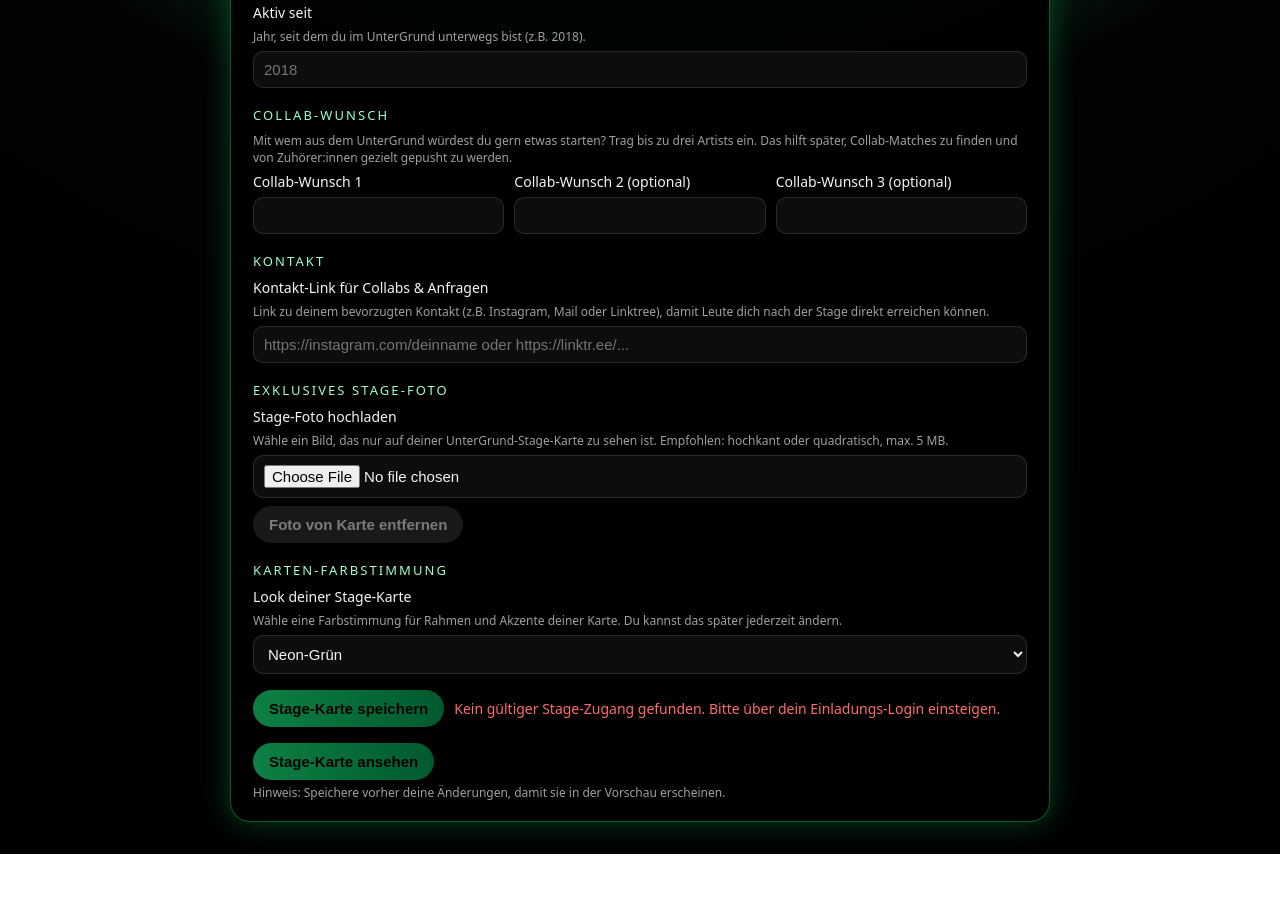
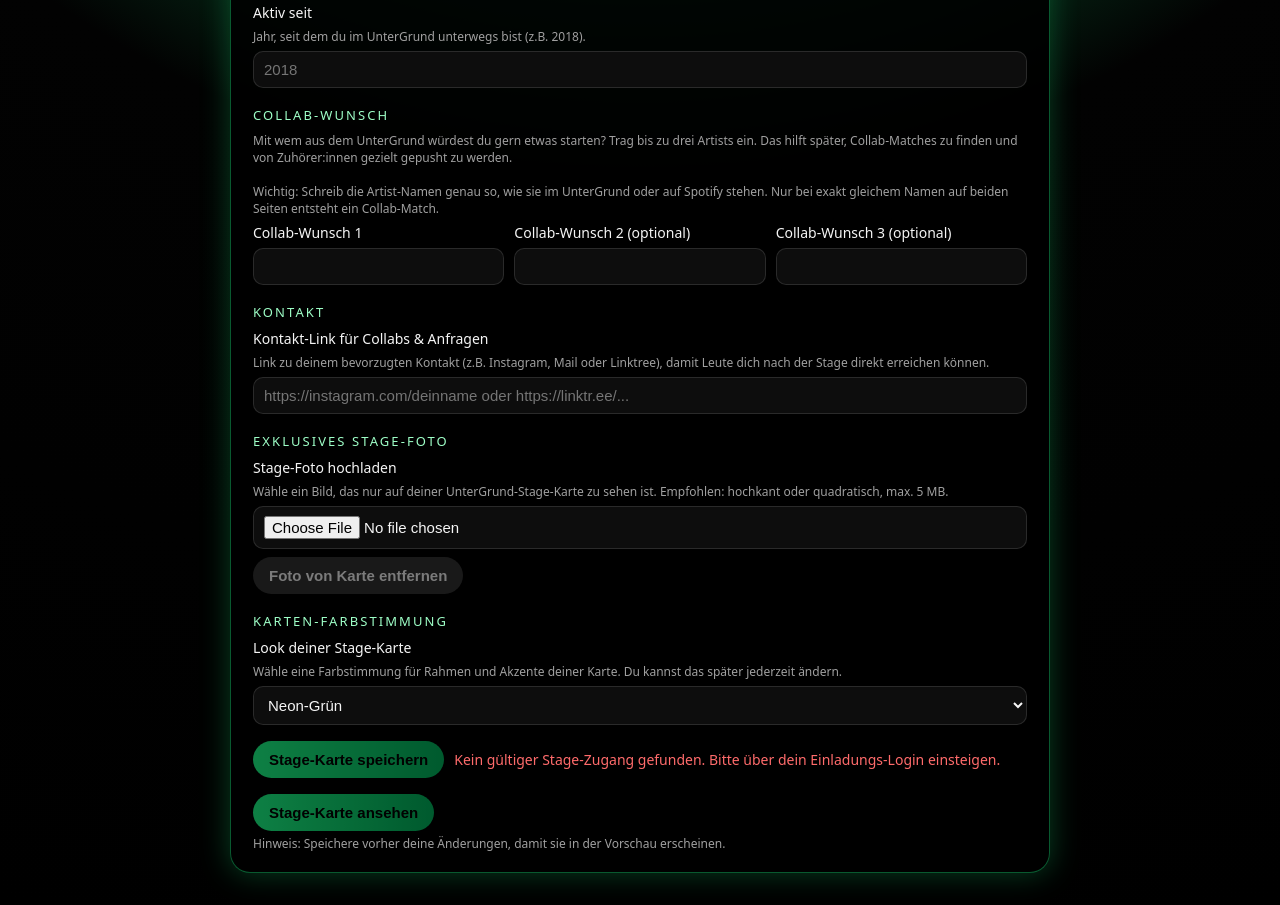
Before and after one commit to baurybot-hub/untergrund, a plain HTML site: page StageFormular.html in a window 1280 px wide. Shown: the part 828-1733 px from the top of the page. Before the commit the page ends 1682 px from the top, so only its background shows below. Drawn offline with nearby package versions, Linux system fonts and the light colour scheme.

Commit message:
Update StageFormular.html

```diff
--- a/StageFormular.html
+++ b/StageFormular.html
@@ -218,10 +218,14 @@
     <div class="section-title">Collab‑Wunsch</div>
     <div class="field">
       <div class="hint">
-        Mit wem aus dem UnterGrund würdest du gern etwas starten?
-        Trag bis zu drei Artists ein. Das hilft später, Collab‑Matches zu finden
-        und von Zuhörer:innen gezielt gepusht zu werden.
-      </div>
+  Mit wem aus dem UnterGrund würdest du gern etwas starten?
+  Trag bis zu drei Artists ein. Das hilft später, Collab‑Matches zu finden
+  und von Zuhörer:innen gezielt gepusht zu werden.
+  <br /><br />
+  Wichtig: Schreib die Artist‑Namen genau so, wie sie im UnterGrund oder auf Spotify stehen.
+  Nur bei exakt gleichem Namen auf beiden Seiten entsteht ein Collab‑Match.
+</div>
+
       <div class="collab-grid">
         <div>
           <label for="collab1">Collab‑Wunsch 1</label>
```
